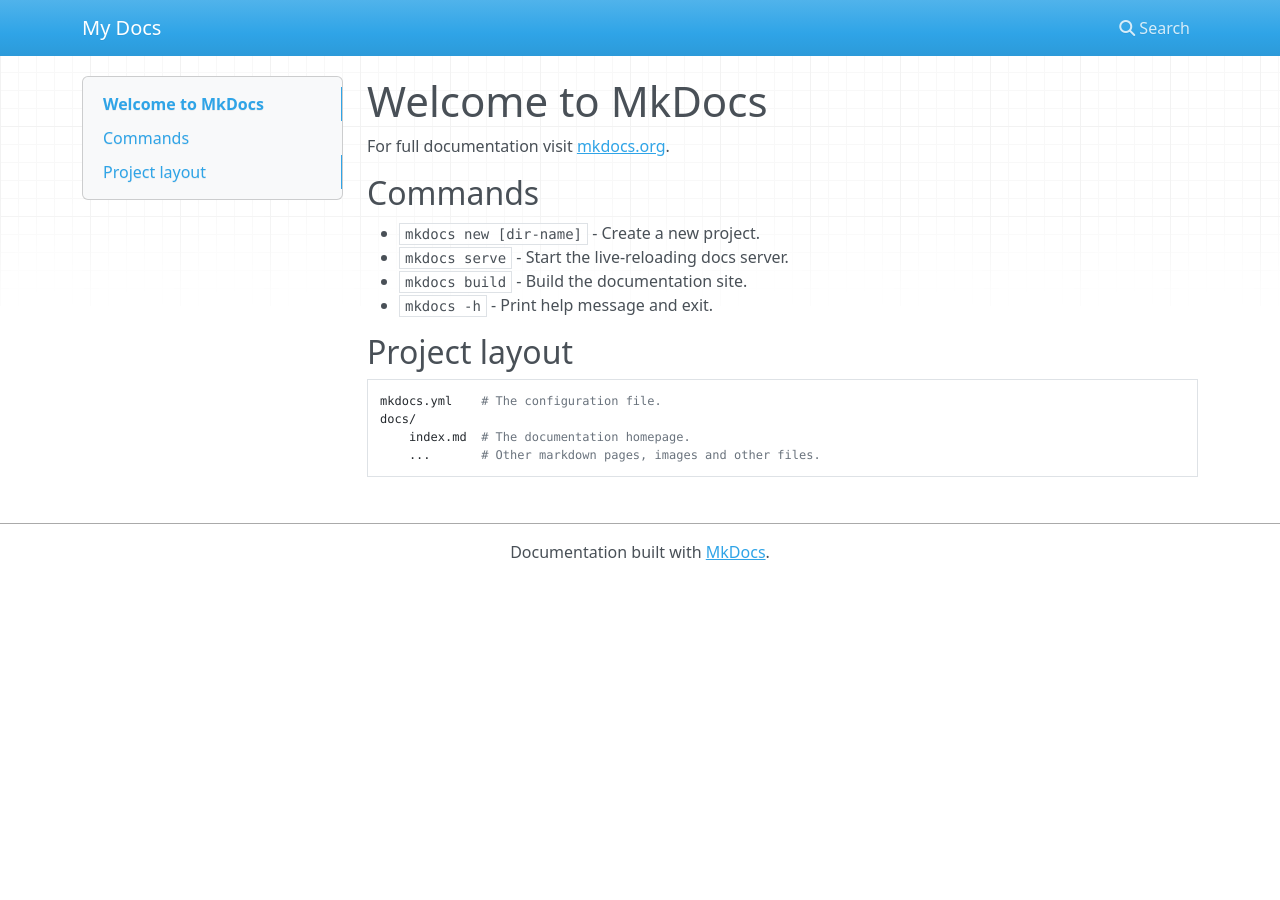
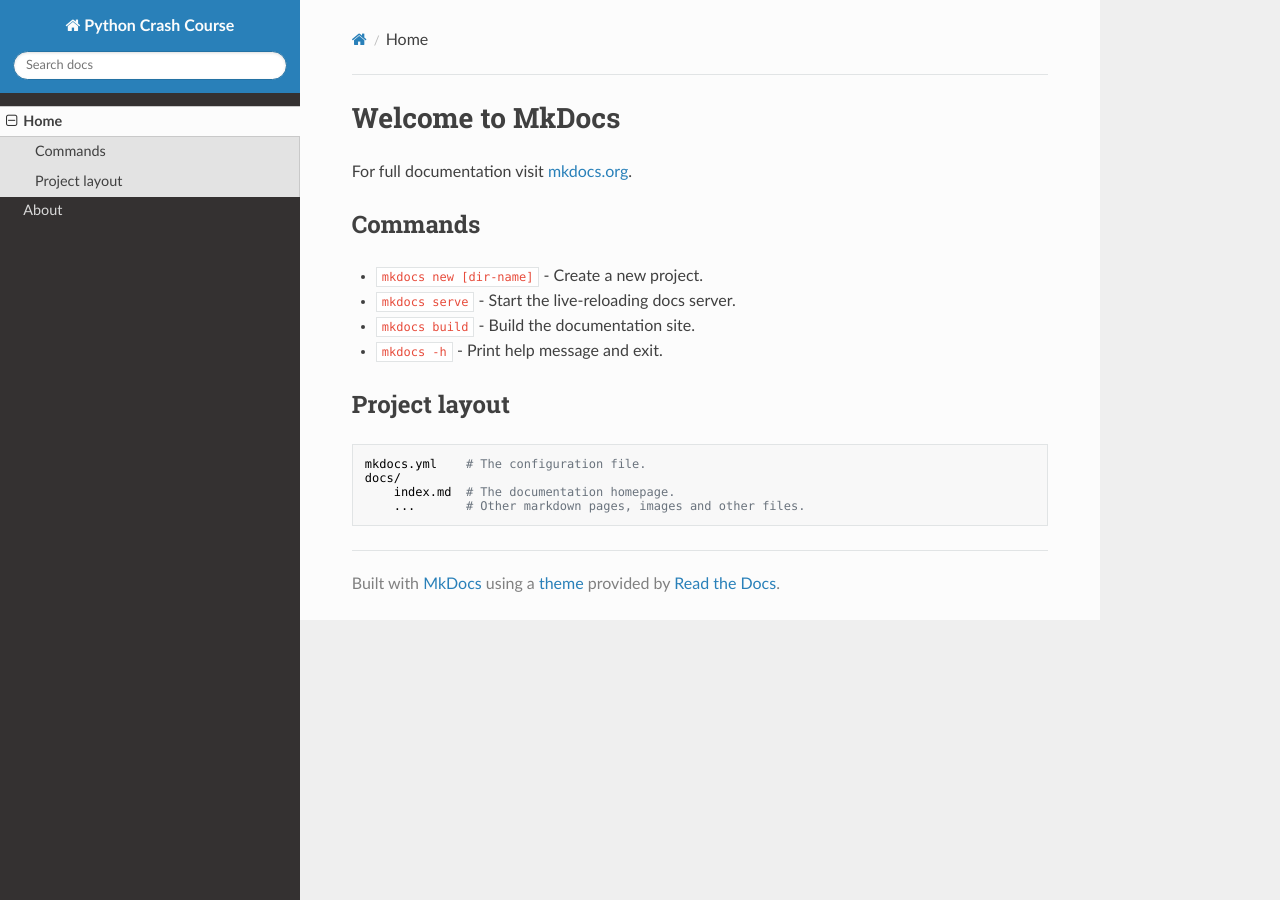
Before and after one commit to dramco-edu/python-crash-course, an MkDocs documentation site: the page built from docs/index.md, in a window 1280 px wide. Built offline with MkDocs 1.6.1, drawn with Linux system fonts in a browser that asks for light colours; nearby versions of some CDN libraries.

Commit message:
Update mkdocs.yml

```diff
--- a/mkdocs.yml
+++ b/mkdocs.yml
@@ -1 +1,8 @@
-site_name: My Docs
+site_name: Python Crash Course
+nav:
+    - Home: index.md
+    - About: about.md
+theme: readthedocs
+markdown_extensions:
+    - toc:
+        permalink: "#"
```
